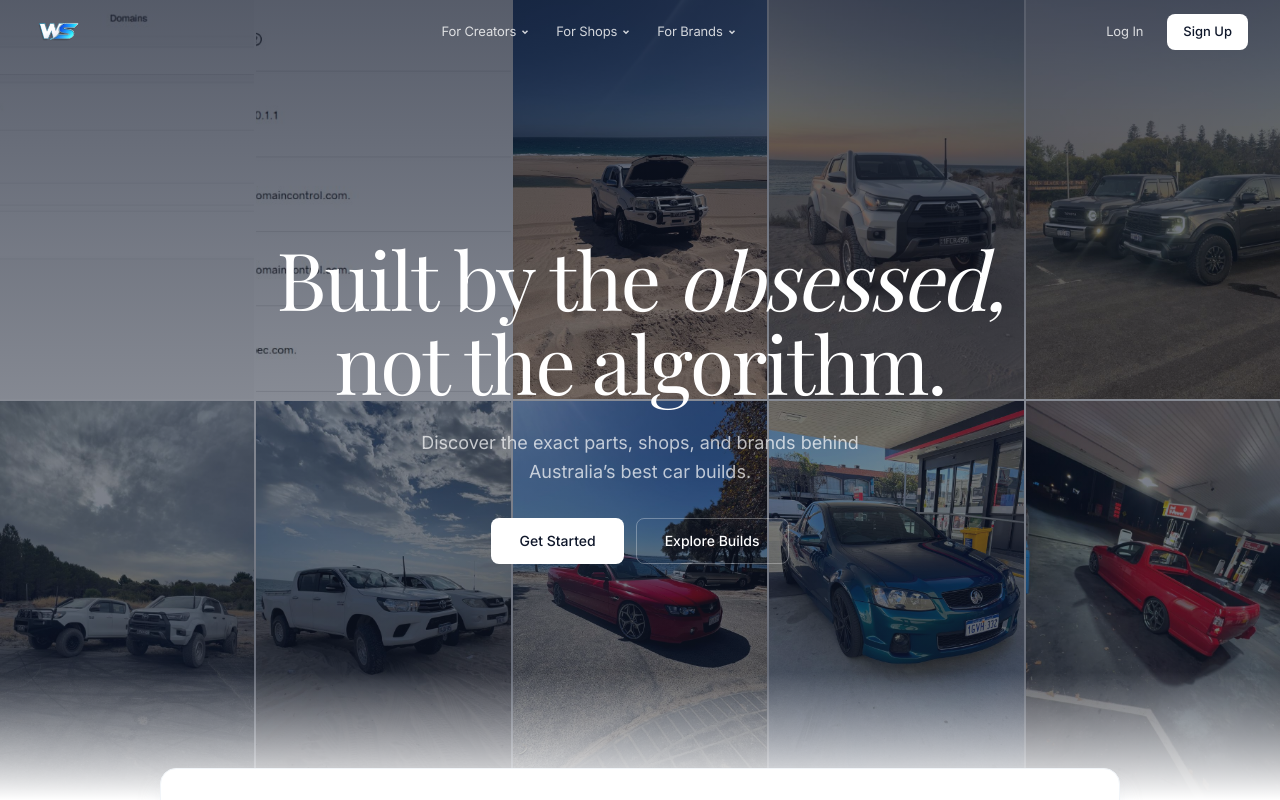
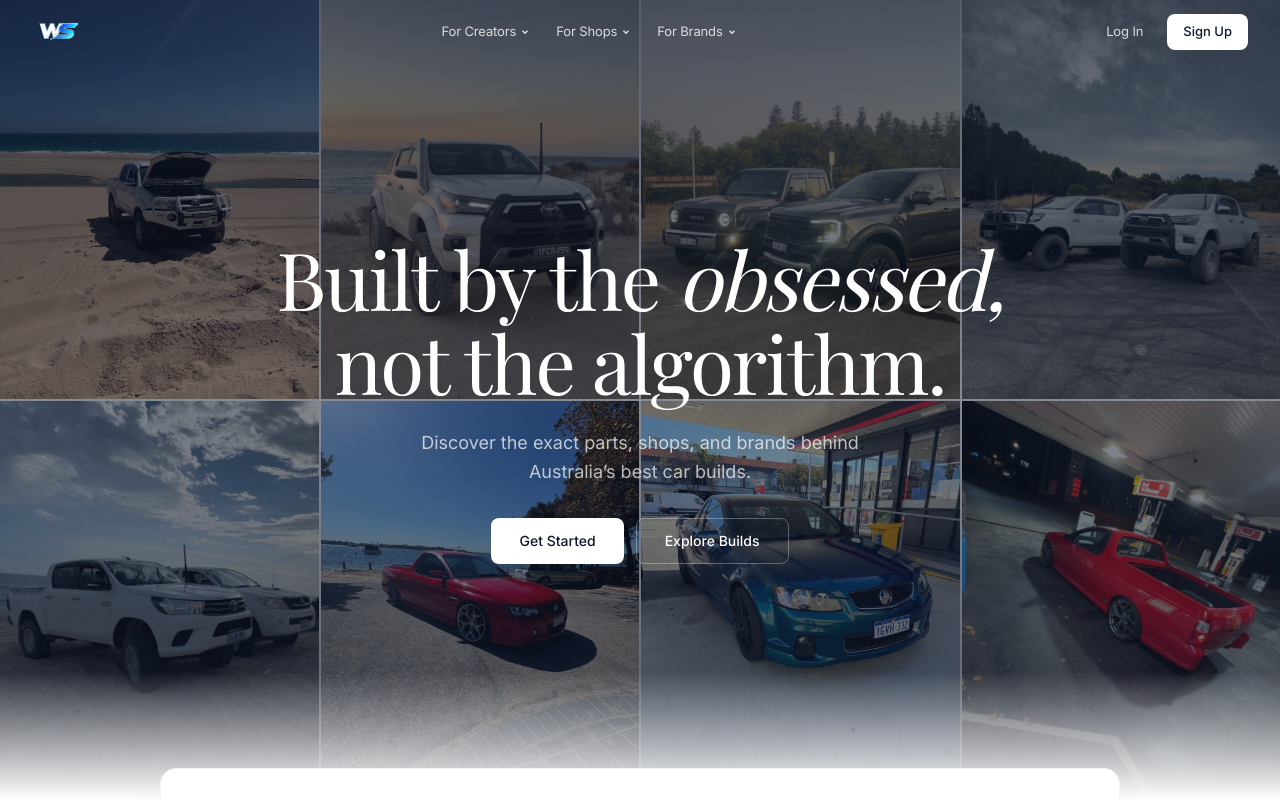
Before and after one commit to inpromptyou/whipspec, a Next.js app: page / in a window 1280 px wide. Shown: the top 800 px of the page. Built offline with nearby package versions, Linux system fonts and the light colour scheme; a web font is replaced by a local one.

Commit message:
REMOVE DNS screenshots from hero — car photos only (4x2 grid)

```diff
--- a/src/app/page.tsx
+++ b/src/app/page.tsx
@@ -4,16 +4,14 @@ import Footer from "@/components/Footer";
 import WaitlistForm from "@/components/WaitlistForm";
 
 const GRID_IMAGES = [
-  { id: 1, src: "/hero-1.jpg", alt: "Build detail" },
-  { id: 2, src: "/hero-2.jpg", alt: "Build shot" },
-  { id: 3, src: "/hero-3.jpg", alt: "HiLux beach build" },
-  { id: 4, src: "/hero-4.jpg", alt: "HiLux sunset" },
-  { id: 5, src: "/hero-5.jpg", alt: "LandCruiser and Raptor" },
-  { id: 6, src: "/hero-6.jpg", alt: "Twin HiLux builds" },
-  { id: 7, src: "/hero-7.jpg", alt: "Twin HiLux on the sand" },
-  { id: 8, src: "/hero-8.jpg", alt: "VZ Ute slammed by the river" },
-  { id: 9, src: "/hero-9.jpg", alt: "VE Ute colour-shift teal" },
-  { id: 10, src: "/hero-10.jpg", alt: "Red VE SS Ute at Shell" },
+  { id: 1, src: "/hero-3.jpg", alt: "HiLux beach build" },
+  { id: 2, src: "/hero-4.jpg", alt: "HiLux sunset" },
+  { id: 3, src: "/hero-5.jpg", alt: "LandCruiser and Raptor" },
+  { id: 4, src: "/hero-6.jpg", alt: "Twin HiLux builds" },
+  { id: 5, src: "/hero-7.jpg", alt: "Twin HiLux on the sand" },
+  { id: 6, src: "/hero-8.jpg", alt: "VZ Ute slammed by the river" },
+  { id: 7, src: "/hero-9.jpg", alt: "VE Ute colour-shift teal" },
+  { id: 8, src: "/hero-10.jpg", alt: "Red VE SS Ute at Shell" },
 ];
 
 const STATS = [
@@ -31,7 +29,7 @@ export default function HomePage() {
         {/* ─── Hero: ShopMy-style image grid with overlaid text ─── */}
         <section className="relative min-h-[100vh] flex items-center justify-center overflow-hidden">
           {/* Image grid background */}
-          <div className="absolute inset-0 grid grid-cols-5 grid-rows-2 gap-[2px]">
+          <div className="absolute inset-0 grid grid-cols-4 grid-rows-2 gap-[2px]">
             {GRID_IMAGES.map((img) => (
               <div key={img.id} className="relative bg-slate-900">
                 <img
```
Also changed, not shown: public/hero-1.jpg (deleted), public/hero-2.jpg (deleted).
